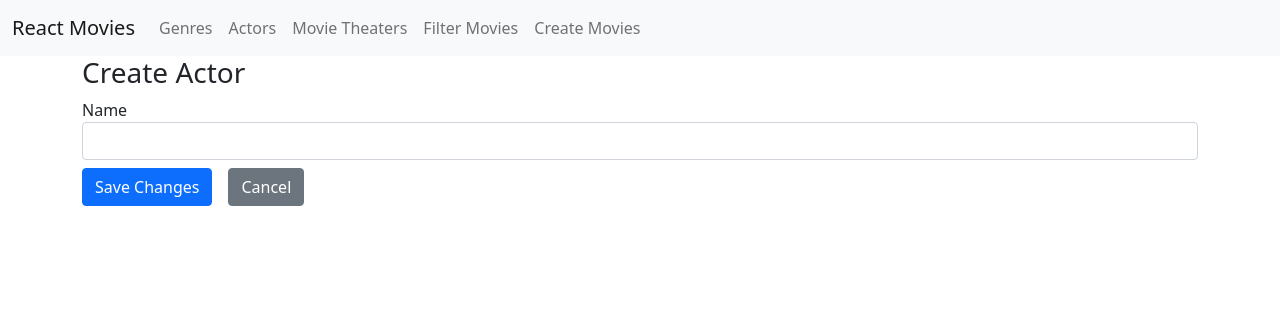
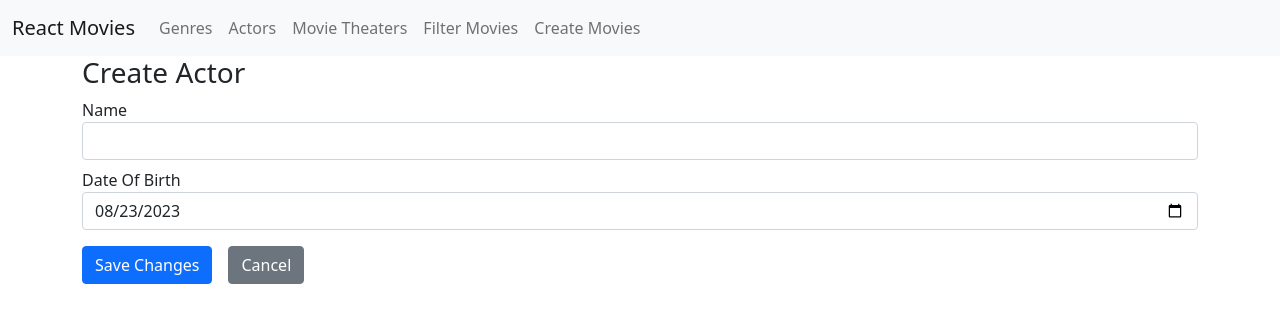
Before and after one commit to niazmurshedsiam/Movies_FrontEnd, a React (Create React App) app in the folder react-movies/: page /actors/create in a window 1280 px wide. Shown: the top 322 px of the page. Built offline with nearby package versions, Linux system fonts and the light colour scheme.

Commit message:
Working with Dates

```diff
--- a/react-movies/src/actors/ActorForm.tsx
+++ b/react-movies/src/actors/ActorForm.tsx
@@ -4,6 +4,7 @@ import Button from "../utils/Button/Button";
 import { Link } from "react-router-dom";
 import { actorCreationDTO } from "./actors.model";
 import * as Yup from 'yup';
+import DateField from "../form/DateField";
 
 export default function ActorForm(props: actorFormProps) {
     return (
@@ -11,14 +12,16 @@ export default function ActorForm(props: actorFormProps) {
             initialValues={props.model}
             onSubmit={props.onSubmit}
             validationSchema={Yup.object({
-                name: Yup.string().required('This field is required').firstLetterUpperCase()
+                name: Yup.string().required('This field is required').firstLetterUpperCase(),
+                dateOfBirth: Yup.date().nullable().required('This field is required')
             })}
         >
             {(formikProps) => (
                 <Form>
                     <TextField displayField="Name" field="name"></TextField>
+                    <DateField displayName="Date Of Birth" field="dateOfBirth"></DateField>
                     <Button disabled={formikProps.isSubmitting} type="submit">Save Changes</Button>
-                    <a href="/actor" className="btn btn-secondary">Cancel</a>
+                    <Link to="/actor" className="btn btn-secondary">Cancel</Link>
                 </Form>
             )}
         </Formik>
--- /dev/null
+++ b/react-movies/src/form/DateField.tsx
@@ -0,0 +1,29 @@
+import { useFormikContext } from "formik";
+
+export default function DateField(props: dateFieldProps) {
+    const { values, validateForm, touched, errors } = useFormikContext<any>();
+    return (
+        <div className="mb-3">
+            <label htmlFor={props.field}>{props.displayName}</label>
+            <input type="date" className="form-control"
+                id={props.field}
+                name={props.field}
+                defaultValue={values[props.field]?.toLocaleDateString('en-CA')}
+                onChange={e => {
+                    const data = new Date(e.currentTarget.value + 'T00:00:00');
+                    values[props.field] = data;
+                    validateForm();
+                }}
+            />
+            {
+                touched[props.field] && errors[props.field] ?
+                    <div className="text-danger">{errors[props.field]?.toString()}</div> : null
+            }
+        </div>
+    )
+}
+
+interface dateFieldProps {
+    field: string;
+    displayName: string
+}
```
